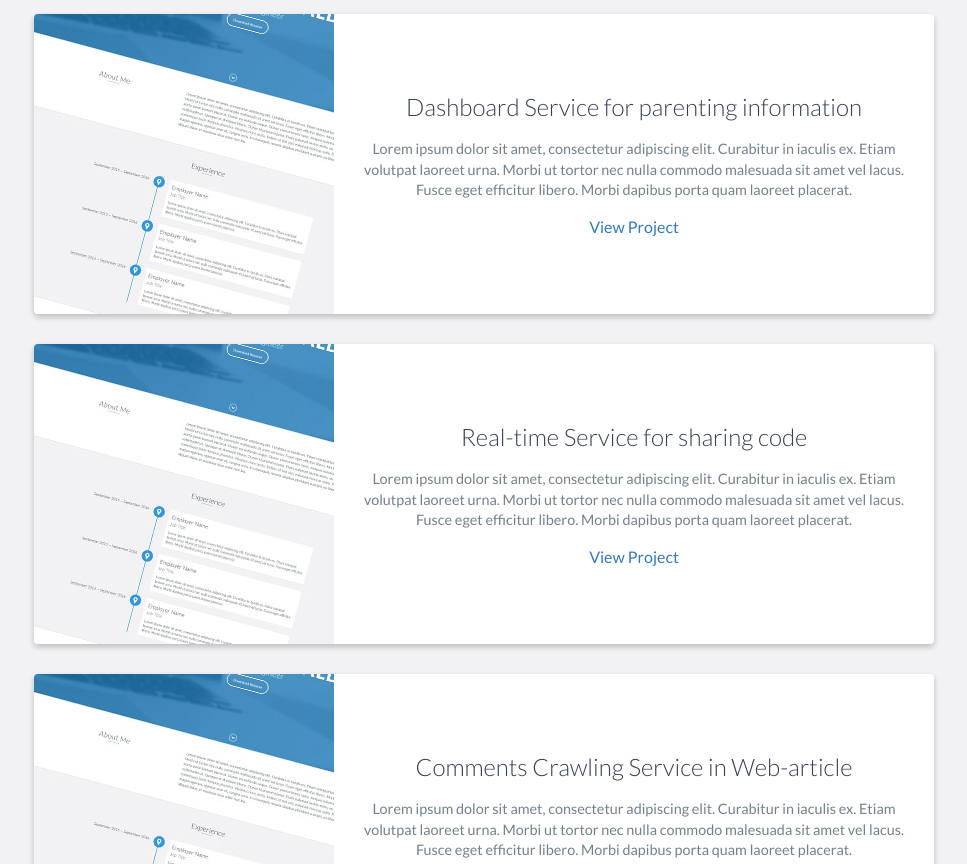
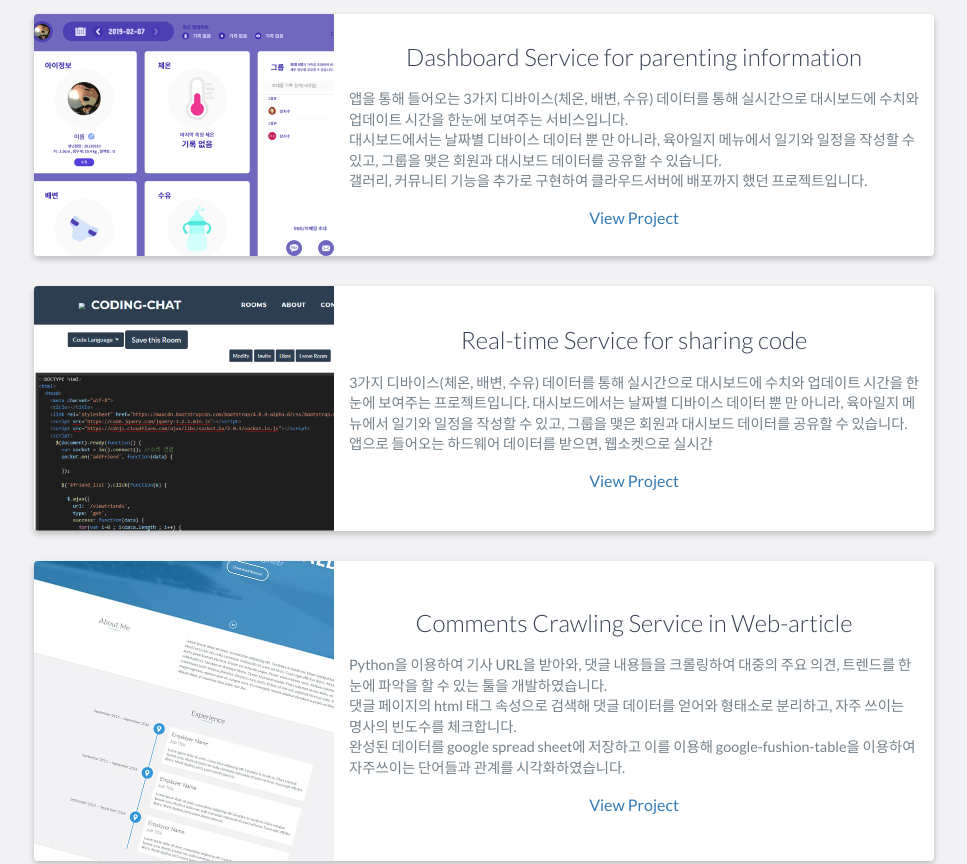
Before and after one commit to JisooJang/portfolio, a website: page index.html in a window 1280 px wide. Shown: the part 2520-3384 px from the top of the page, without its empty margins (156-1123 px from the left). Drawn offline with nearby package versions, Linux system fonts and the light colour scheme.

Commit message:
add images and modify index.html

```diff
--- a/index.html
+++ b/index.html
@@ -141,15 +141,17 @@
             <div class="row">
                 <div class="project shadow-large">
                     <div class="project-image">
-                        <img src="images/project.jpg" />
+                        <img src="images/project-dashboard.png" />
                     </div>
                     <!-- End .project-image -->
                     <div class="project-info">
                         <h3>Dashboard Service for parenting information</h3>
-                        <p>
-                            Lorem ipsum dolor sit amet, consectetur adipiscing elit. Curabitur in iaculis ex. Etiam volutpat laoreet urna. Morbi ut tortor nec nulla commodo malesuada sit amet vel lacus. Fusce eget efficitur libero. Morbi dapibus porta quam laoreet placerat.
+                        <p align="left">
+                           앱을 통해 들어오는 3가지 디바이스(체온, 배변, 수유) 데이터를 통해 실시간으로 대시보드에 수치와 업데이트 시간을 한눈에 보여주는 서비스입니다. <br>
+                           대시보드에서는 날짜별 디바이스 데이터 뿐 만 아니라, 육아일지 메뉴에서 일기와 일정을 작성할 수 있고, 그룹을 맺은 회원과 대시보드 데이터를 공유할 수 있습니다.<br>
+                           갤러리, 커뮤니티 기능을 추가로 구현하여 클라우드서버에 배포까지 했던 프로젝트입니다.
                         </p>
-                        <a href="https://github.com/JisooJang/Spring-dashboard-project">View Project</a>
+                        <a href="#" onclick="window.open('https://github.com/JisooJang/Spring-dashboard-project', '_blank'); return false;">View Project</a>
                     </div>
                     <!-- End .project-info -->
                 </div>
@@ -157,15 +159,17 @@
 
                 <div class="project shadow-large">
                     <div class="project-image">
-                        <img src="images/project.jpg" />
+                        <img src="images/project-codingshare.png" />
                     </div>
                     <!-- End .project-image -->
                     <div class="project-info">
                         <h3>Real-time Service for sharing code</h3>
-                        <p>
-                            Lorem ipsum dolor sit amet, consectetur adipiscing elit. Curabitur in iaculis ex. Etiam volutpat laoreet urna. Morbi ut tortor nec nulla commodo malesuada sit amet vel lacus. Fusce eget efficitur libero. Morbi dapibus porta quam laoreet placerat.
+                        <p align="left">
+                          3가지 디바이스(체온, 배변, 수유) 데이터를 통해 실시간으로 대시보드에 수치와 업데이트 시간을 한눈에 보여주는 프로젝트입니다.
+                          대시보드에서는 날짜별 디바이스 데이터 뿐 만 아니라, 육아일지 메뉴에서 일기와 일정을 작성할 수 있고, 그룹을 맺은 회원과 대시보드 데이터를 공유할 수 있습니다.
+                          앱으로 들어오는 하드웨어 데이터를 받으면, 웹소켓으로 실시간
                         </p>
-                        <a href="https://github.com/JisooJang/Node.js-project-CodingShare-">View Project</a>
+                        <a href="#" onclick="window.open('https://github.com/JisooJang/Node.js-project-CodingShare-', '_blank'); return false;">View Project</a>
                     </div>
                     <!-- End .project-info -->
                 </div>
@@ -178,10 +182,12 @@
                     <!-- End .project-image -->
                     <div class="project-info">
                         <h3>Comments Crawling Service in Web-article</h3>
-                        <p>
-                            Lorem ipsum dolor sit amet, consectetur adipiscing elit. Curabitur in iaculis ex. Etiam volutpat laoreet urna. Morbi ut tortor nec nulla commodo malesuada sit amet vel lacus. Fusce eget efficitur libero. Morbi dapibus porta quam laoreet placerat.
+                        <p align="left">
+                          Python을 이용하여 기사 URL을 받아와, 댓글 내용들을 크롤링하여 대중의 주요 의견, 트렌드를 한눈에 파악을 할 수 있는 툴을 개발하였습니다. <br>
+                          댓글 페이지의 html 태그 속성으로 검색해 댓글 데이터를 얻어와 형태소로 분리하고, 자주 쓰이는 명사의 빈도수를 체크합니다.<br>
+                          완성된 데이터를 google spread sheet에 저장하고 이를 이용해 google-fushion-table을 이용하여 자주쓰이는 단어들과 관계를 시각화하였습니다.
                         </p>
-                        <a href="https://github.com/JisooJang/Node.js-project-CodingShare-">View Project</a>
+                        <a href="#" onclick="window.open('https://github.com/JisooJang/python_lab', '_blank'); return false;">View Project</a>
                     </div>
                     <!-- End .project-info -->
                 </div>
@@ -197,7 +203,7 @@
                         <p>
                             Lorem ipsum dolor sit amet, consectetur adipiscing elit. Curabitur in iaculis ex. Etiam volutpat laoreet urna. Morbi ut tortor nec nulla commodo malesuada sit amet vel lacus. Fusce eget efficitur libero. Morbi dapibus porta quam laoreet placerat.
                         </p>
-                        <a href="https://github.com/JisooJang/KakaoRest-spring_boot">View Project</a>
+                        <a href="#" onclick="window.open('https://github.com/JisooJang/KakaoRest-spring_boot', '_blank'); return false;">View Project</a>
                     </div>
                     <!-- End .project-info -->
                 </div>
```
Also changed, not shown: images/project-codingshare.PNG (added), images/project-dashboard.png (added).
